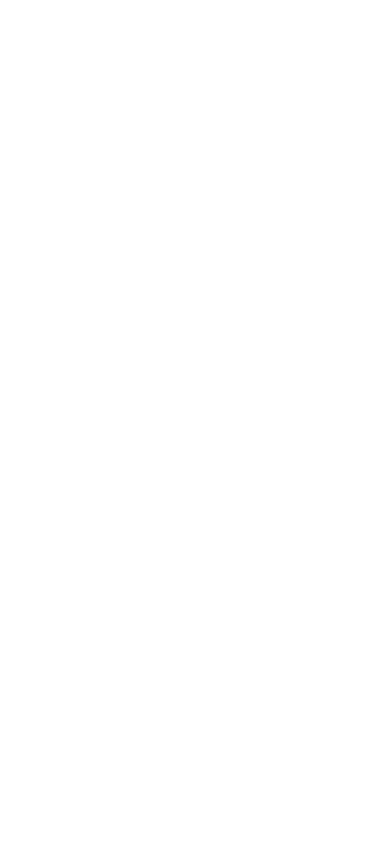
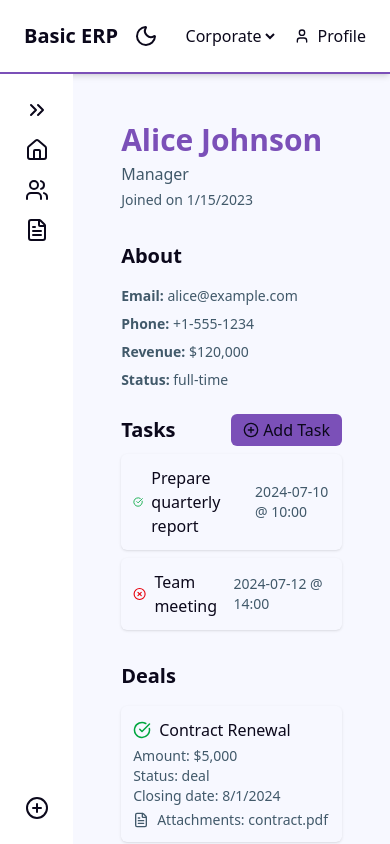
Before and after one commit to Alfonsonrx/basic-erp-template, a React (Vite) app: page /employees/1 in a window 390 px wide. Before the commit this address had no page. Built offline with nearby package versions, Linux system fonts and the light colour scheme.

Commit message:
[dyad] Added employee detail page with tasks and deals, updated list to show email/phone on medium screens, added routing for details. - wrote 3 file(s)

```diff
--- a/src/App.tsx
+++ b/src/App.tsx
@@ -4,6 +4,7 @@ import { Home } from "@/pages/Home";
 import { Employees } from "@pages/Employees";
 import { Clients } from "@pages/Clients";
 import { Inventory } from "@pages/Inventory";
+import EmployeeDetail from "./pages/Employees/EmployeeDetail";
 
 function App() {
   return (
@@ -12,6 +13,7 @@ function App() {
         <Route element={<Layout />}>
           <Route path="/" element={<Home />} />
           <Route path="/employees" element={<Employees />} />
+          <Route path="/employees/:id" element={<EmployeeDetail />} />
           <Route path="/clients" element={<Clients />} />
           <Route path="/inventory" element={<Inventory />} />
         </Route>
--- /dev/null
+++ b/src/pages/Employees/EmployeeDetail.tsx
@@ -0,0 +1,235 @@
+"use client";
+
+import { useParams } from "react-router-dom";
+import {
+  CheckCircle,
+  XCircle,
+  DollarSign,
+  Calendar,
+  FileText,
+  PlusCircle
+} from "lucide-react";
+
+// Dummy data for demonstration purposes
+type Task = {
+  id: number;
+  description: string;
+  date: string; // ISO string
+  hour: string; // e.g., '14:00'
+  completed: boolean;
+};
+
+type Deal = {
+  id: number;
+  amount: number;
+  status: "deal" | "cancelled" | "pending";
+  closingDate: string; // ISO string
+  type: string;
+  attachments: string[]; // URLs or names
+  completed: boolean;
+};
+
+type EmployeeDetailData = {
+  id: number;
+  name: string;
+  role: string;
+  email: string;
+  phone: string;
+  revenue: number;
+  status:
+    | "new"
+    | "job as call"
+    | "part-time"
+    | "full-time"
+    | "fired";
+  createdAt: string; // ISO
+  tasks: Task[];
+  deals: Deal[];
+};
+
+const dummyEmployeesDetail: EmployeeDetailData[] = [
+  {
+    id: 1,
+    name: "Alice Johnson",
+    role: "Manager",
+    email: "alice@example.com",
+    phone: "+1-555-1234",
+    revenue: 120000,
+    status: "full-time",
+    createdAt: "2023-01-15T09:00:00Z",
+    tasks: [
+      {
+        id: 101,
+        description: "Prepare quarterly report",
+        date: "2024-07-10",
+        hour: "10:00",
+        completed: true
+      },
+      {
+        id: 102,
+        description: "Team meeting",
+        date: "2024-07-12",
+        hour: "14:00",
+        completed: false
+      }
+    ],
+    deals: [
+      {
+        id: 201,
+        amount: 5000,
+        status: "deal",
+        closingDate: "2024-08-01",
+        type: "Contract Renewal",
+        attachments: ["contract.pdf"],
+        completed: true
+      },
+      {
+        id: 202,
+        amount: 12000,
+        status: "pending",
+        closingDate: "2024-09-15",
+        type: "New Client Acquisition",
+        attachments: [],
+        completed: false
+      }
+    ]
+  },
+  // Additional employees can be added here
+];
+
+export default function EmployeeDetail() {
+  const { id } = useParams();
+  const employeeId = Number(id);
+  const employee = dummyEmployeesDetail.find((e) => e.id === employeeId);
+
+  if (!employee) {
+    return <div className="p-6">Employee not found.</div>;
+  }
+
+  return (
+    <div className="p-6 space-y-8">
+      {/* Header */}
+      <div>
+        <h2 className="text-3xl font-bold text-primary">{employee.name}</h2>
+        <p className="text-muted-foreground mt-1">{employee.role}</p>
+        <p className="text-sm text-muted-foreground mt-1">
+          Joined on {new Date(employee.createdAt).toLocaleDateString()}
+        </p>
+      </div>
+
+      {/* Main content */}
+      <div className="grid grid-cols-1 lg:grid-cols-2 gap-8">
+        {/* About & Tasks column */}
+        <div className="space-y-6">
+          {/* About section */}
+          <section>
+            <h3 className="text-xl font-semibold mb-4">About</h3>
+            <ul className="space-y-2 text-sm text-muted-foreground">
+              <li>
+                <strong>Email:</strong> {employee.email}
+              </li>
+              <li>
+                <strong>Phone:</strong> {employee.phone}
+              </li>
+              <li>
+                <strong>Revenue:</strong> ${employee.revenue.toLocaleString()}
+              </li>
+              <li>
+                <strong>Status:</strong> {employee.status}
+              </li>
+            </ul>
+          </section>
+
+          {/* Tasks section */}
+          <section className="space-y-4">
+            <div className="flex items-center justify-between mb-2">
+              <h3 className="text-xl font-semibold">Tasks</h3>
+              <button
+                type="button"
+                className="inline-flex items-center gap-1 px-3 py-1 bg-primary text-foreground rounded-md hover:bg-primary/90"
+              >
+                <PlusCircle size={16} />
+                Add Task
+              </button>
+            </div>
+
+            {employee.tasks.length === 0 ? (
+              <p className="text-sm text-muted-foreground">
+                No tasks assigned.
+              </p>
+            ) : (
+              <ul className="space-y-2">
+                {employee.tasks.map((t) => (
+                  <li
+                    key={t.id}
+                    className="flex items-center justify-between p-3 bg-background rounded-md shadow-sm"
+                  >
+                    <div className="flex items-center gap-2">
+                      {t.completed ? (
+                        <CheckCircle size={18} className="text-green-600" />
+                      ) : (
+                        <XCircle size={18} className="text-red-600" />
+                      )}
+                      <span>{t.description}</span>
+                    </div>
+                    <span className="text-sm text-muted-foreground">
+                      {t.date} @ {t.hour}
+                    </span>
+                  </li>
+                ))}
+              </ul>
+            )}
+          </section>
+        </div>
+
+        {/* Deals column */}
+        <div className="space-y-6">
+          {/* Deals section */}
+          <section className="space-y-4">
+            <h3 className="text-xl font-semibold">Deals</h3>
+
+            {employee.deals.length === 0 ? (
+              <p className="text-sm text-muted-foreground">
+                No deals recorded.
+              </p>
+            ) : (
+              <ul className="space-y-2">
+                {employee.deals.map((d) => (
+                  <li
+                    key={d.id}
+                    className="flex flex-col p-3 bg-background rounded-md shadow-sm"
+                  >
+                    <div className="flex items-center gap-2 mb-1">
+                      {d.completed ? (
+                        <CheckCircle size={18} className="text-green-600" />
+                      ) : (
+                        <XCircle size={18} className="text-red-600" />
+                      )}
+                      <span className="font-medium">{d.type}</span>
+                    </div>
+                    <p className="text-sm text-muted-foreground">
+                      Amount: ${d.amount.toLocaleString()}
+                    </p>
+                    <p className="text-sm text-muted-foreground">
+                      Status: {d.status}
+                    </p>
+                    <p className="text-sm text-muted-foreground">
+                      Closing date:{" "}
+                      {new Date(d.closingDate).toLocaleDateString()}
+                    </p>
+                    {d.attachments.length > 0 && (
+                      <div className="mt-1 flex items-center gap-2 text-sm text-muted-foreground">
+                        <FileText size={16} />
+                        Attachments: {d.attachments.join(", ")}
+                      </div>
+                    )}
+                  </li>
+                ))}
+              </ul>
+            )}
+          </section>
+        </div>
+      </div>
+    </div>
+  );
+}
--- a/src/pages/Employees/Employees.tsx
+++ b/src/pages/Employees/Employees.tsx
@@ -2,17 +2,20 @@
 
 import { useState } from "react";
 import { Pencil, Trash2, PlusCircle, Eye } from "lucide-react";
+import { Link } from "react-router-dom";
 
 type Employee = {
   id: number;
   name: string;
   role: string;
+  email: string;
+  phone: string;
 };
 
 const dummyEmployees: Employee[] = [
-  { id: 1, name: "Alice Johnson", role: "Manager" },
-  { id: 2, name: "Bob Smith", role: "Developer" },
-  { id: 3, name: "Carol Lee", role: "Designer" }
+  { id: 1, name: "Alice Johnson", role: "Manager", email: "alice@example.com", phone: "+1-555-1234" },
+  { id: 2, name: "Bob Smith", role: "Developer", email: "bob@example.com", phone: "+1-555-5678" },
+  { id: 3, name: "Carol Lee", role: "Designer", email: "carol@example.com", phone: "+1-555-9012" }
 ];
 
 function Employees() {
@@ -44,7 +47,7 @@ function Employees() {
           onClick={() => {
             // Placeholder for add employee logic
             const newId = employees.length ? Math.max(...employees.map((e) => e.id)) + 1 : 1;
-            setEmployees([...employees, { id: newId, name: "", role: "" }]);
+            setEmployees([...employees, { id: newId, name: "", role: "", email:"", phone:"" }]);
             setEditingId(newId);
           }}
           className="inline-flex items-center gap-1 px-3 py-1 bg-primary text-foreground rounded-md hover:bg-primary/90"
@@ -58,7 +61,9 @@ function Employees() {
         {employees.map((emp) => (
           <li key={emp.id} className="flex justify-between items-center">
             <span>{emp.name}</span>
-            <span className="text-muted-foreground">{emp.role}</span>
+            <span className="hidden md:block text-muted-foreground">{emp.role}</span>
+            <span className="hidden md:block text-muted-foreground">{emp.email}</span>
+            <span className="hidden md:block text-muted-foreground">{emp.phone}</span>
 
             {/* Actions */}
             <div className="flex gap-2">
@@ -76,16 +81,15 @@ function Employees() {
               >
                 <Trash2 size={18} />
               </button>
+              <Link to={`/employees/${emp.id}`}>
                 <button
-                onClick={() => {
-                  // Placeholder for view details logic
-                  alert(`Viewing details for ${emp.name}`);
-                }}
+                  type="button"
                   className="inline-flex items-center gap-1 px-2 py-0.5 bg-primary text-foreground rounded-md hover:bg-primary/90"
                 >
                   <Eye size={16} />
                   Details
                 </button>
+              </Link>
             </div>
           </li>
         ))}
```
Lines whose indentation alone changed are shown as unchanged.
